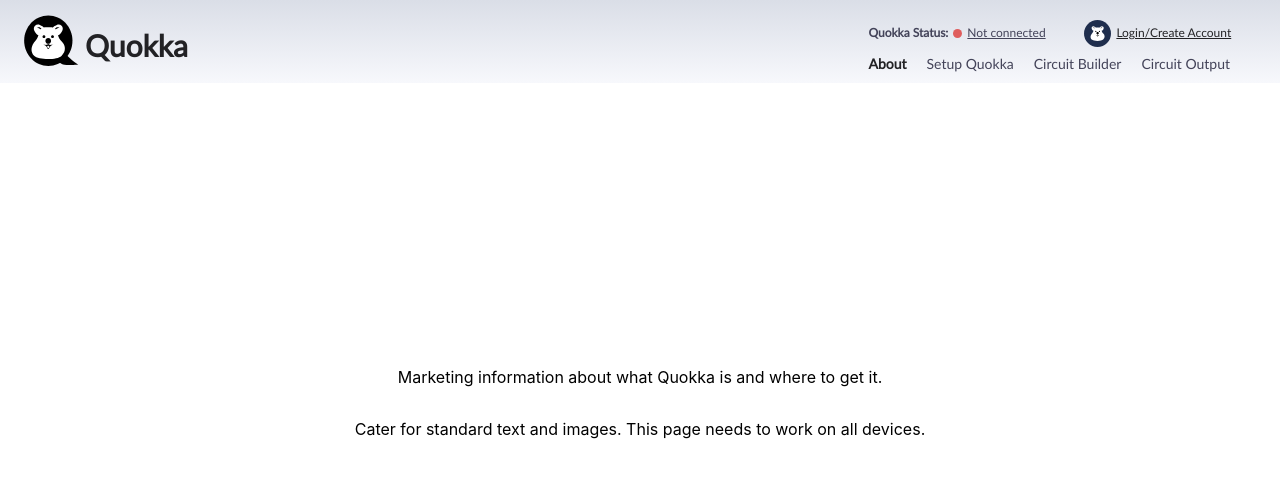
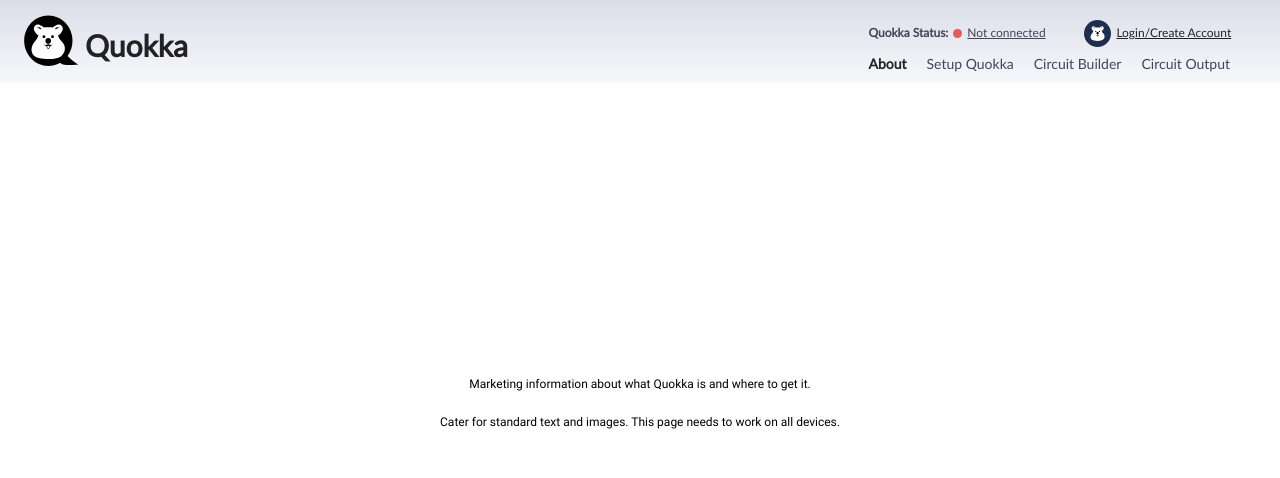
Before and after one commit to devitt1/Quokka-Web, a React (Create React App) app: page /about in a window 1280 px wide. Shown: the top 478 px of the page. Built offline with nearby package versions, Linux system fonts and the light colour scheme.

Commit message:
updated about page styles

```diff
--- a/src/components/About/About.module.scss
+++ b/src/components/About/About.module.scss
@@ -3,7 +3,11 @@
 .about {
     width: 100%;
     height: 80vh;
-    display:flex;
+    display: flex;
     flex-direction: column;
     justify-content: center;
+
+    p {
+        @include text-normal-roboto;
+    }
 }
```
